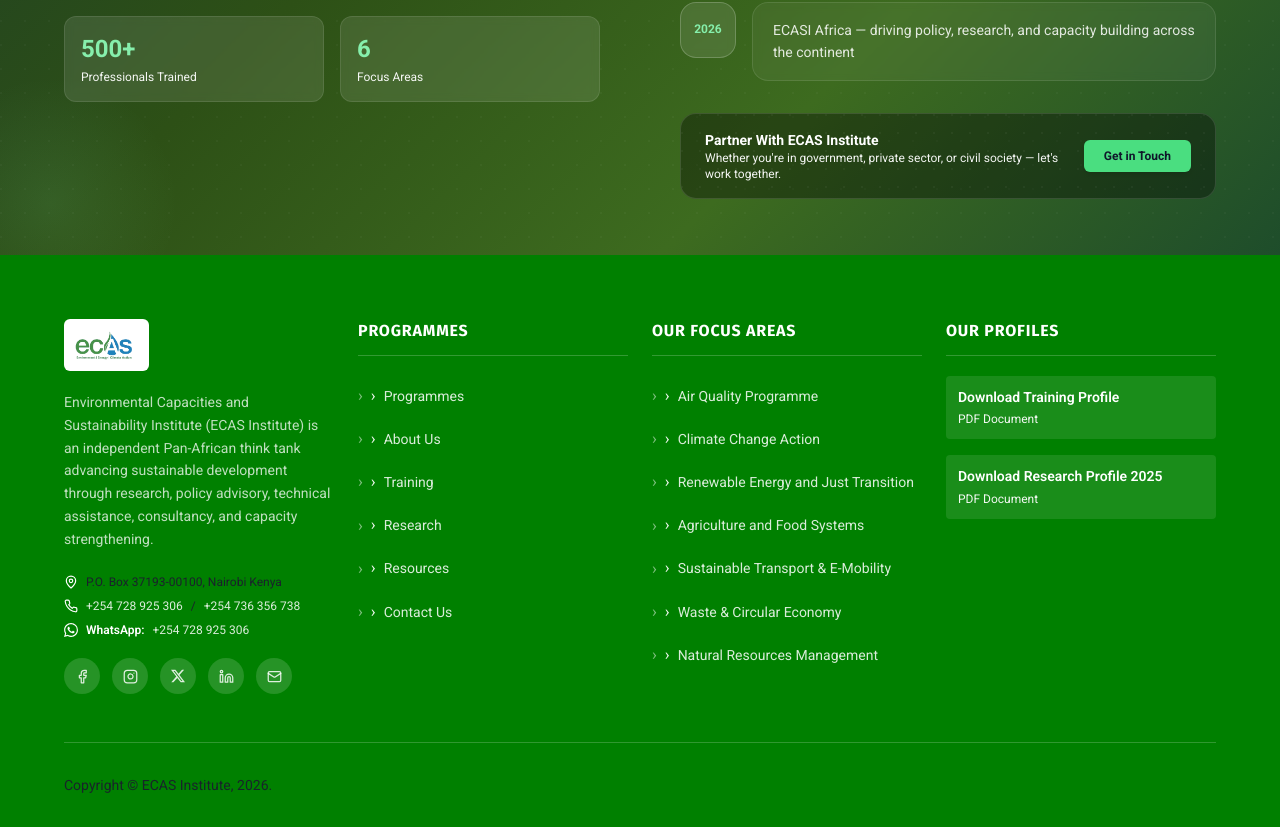
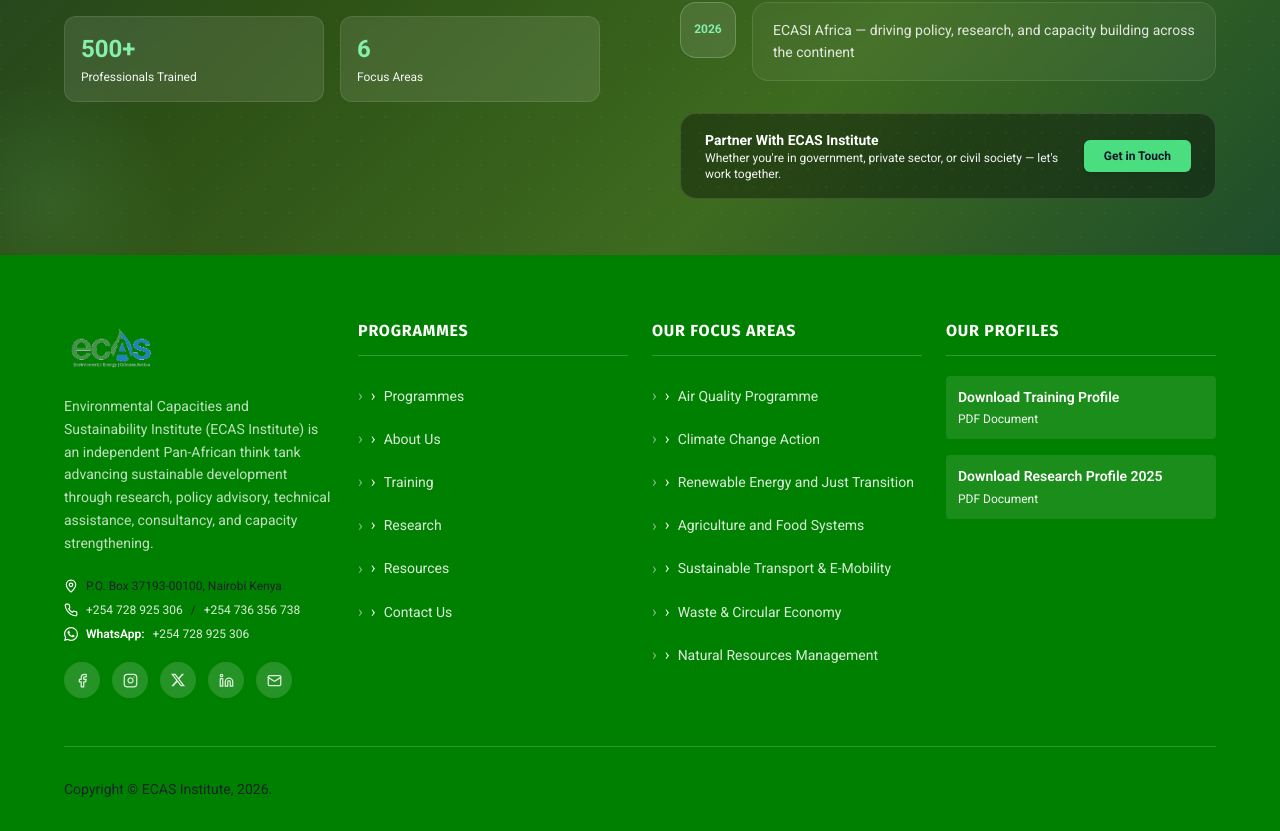
Before and after one commit to davies-dev404/ecasi_africa, a React (Vite) app: page /about in a window 1280 px wide. Shown: the part 4594-5425 px from the top of the page. Built offline with nearby package versions, Linux system fonts and the light colour scheme.

Commit message:
use transparent logo in footer

```diff
--- a/src/components/Footer.jsx
+++ b/src/components/Footer.jsx
@@ -13,9 +13,7 @@
           {/* Column 1: Brand */}
           <div className="col-span-2 lg:col-span-1 space-y-5">
             <Link to="/" className="flex items-center gap-3">
-              <div className="bg-white rounded-lg flex items-center justify-center p-1.5 flex-shrink-0">
-                <img src="/logo.png" alt="ECASI Africa Logo" className="h-10 w-auto object-contain mix-blend-multiply" />
-              </div>
+              <img src="/logo_transparent.png" alt="ECASI Africa Logo" className="h-14 w-auto object-contain" />
             </Link>
 
             <p className="text-white/75 text-sm leading-relaxed">
```
Also changed, not shown: 2 other files (tests, documents, lock files or other folders).
